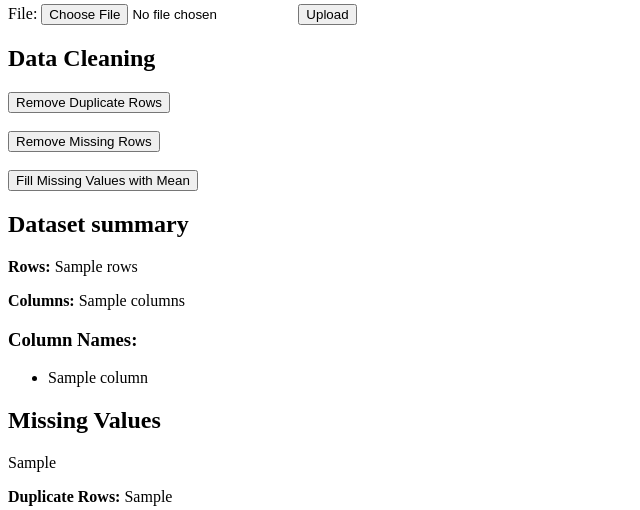
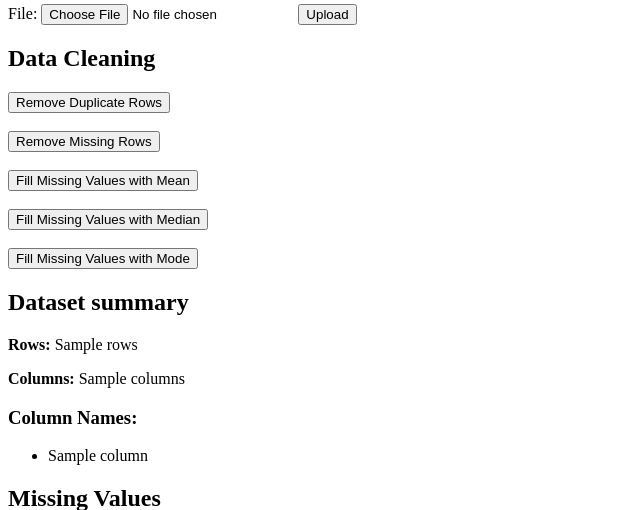
Before and after one commit to Neelu-Verma-26/DataSense-AI, a Flask app: template templates/index.html in a window 1280 px wide. Shown: the part 154-664 px from the top of the page, without its empty margins (0-640 px from the left). Run offline with Flask 3, Linux system fonts and the light colour scheme; the template is opened without the code that fills it: most values are stand-ins (such as "Sample title", 1, 10 or a date in 2020).

Commit message:
Add median and mode imputation for missing values

```diff
--- a/app.py
+++ b/app.py
@@ -116,5 +116,54 @@ def fill_mean():
                             missing_values = missing_values_html,
                             duplicate_rows = duplicate_rows)
 
+@app.route("/fill_median",methods= ["POST"])
+def fill_median():
+    file_path = session.get("file_path")
+    if file_path is None:
+          return "Please upload a file first"
+
+    df = pd.read_csv(file_path)
+
+    numeric_df = df.select_dtypes(include="number")
+    for column in numeric_df.columns:
+         df[column] = df[column].fillna(df[column].median())
+
+    df.to_csv(file_path, index=False)
+
+    rows, columns, column_names, missing_values_html, duplicate_rows, table = generate_dataset_report(df)
+
+    return render_template("index.html",
+                            table=table,
+                            rows=rows,
+                            columns=columns,
+                            column_names=column_names,
+                            missing_values = missing_values_html,
+                            duplicate_rows = duplicate_rows)
+
+@app.route("/fill_mode", methods = ["POST"])
+def fill_mode():
+    file_path = session.get("file_path")
+    if file_path is None:
+          return "Please upload a file first"
+
+    df = pd.read_csv(file_path)
+
+    for column in df.columns:
+        mode_value = df[column].mode()
+        if not mode_value.empty:
+            df[column] = df[column].fillna(mode_value[0], inplace=True)
+
+    df.to_csv(file_path, index=False)
+
+    rows, columns, column_names, missing_values_html, duplicate_rows, table = generate_dataset_report(df)
+
+    return render_template("index.html",
+                            table=table,
+                            rows=rows,
+                            columns=columns,
+                            column_names=column_names,
+                            missing_values = missing_values_html,
+                            duplicate_rows = duplicate_rows)
+
 if __name__ == "__main__":
     app.run(debug = True, port=5001)
--- a/templates/index.html
+++ b/templates/index.html
@@ -22,16 +22,36 @@
             Remove Duplicate Rows
         </button>
     </form>
+
     <br>
+
     <form action="/remove_missing_rows" method="post">
         <button type="submit">
             Remove Missing Rows
         </button>
     </form>
+
     <br>
+
     <form action="/fill_mean" method="post">
         <button type="submit">
             Fill Missing Values with Mean
+        </button>
+    </form>
+
+    <br>
+
+    <form action="/fill_median" method="post">
+        <button type="submit">
+            Fill Missing Values with Median
+        </button>
+    </form>
+
+    <br>
+
+    <form action="/fill_mode" method="post">
+        <button type="submit">
+            Fill Missing Values with Mode
         </button>
     </form>
 
```
